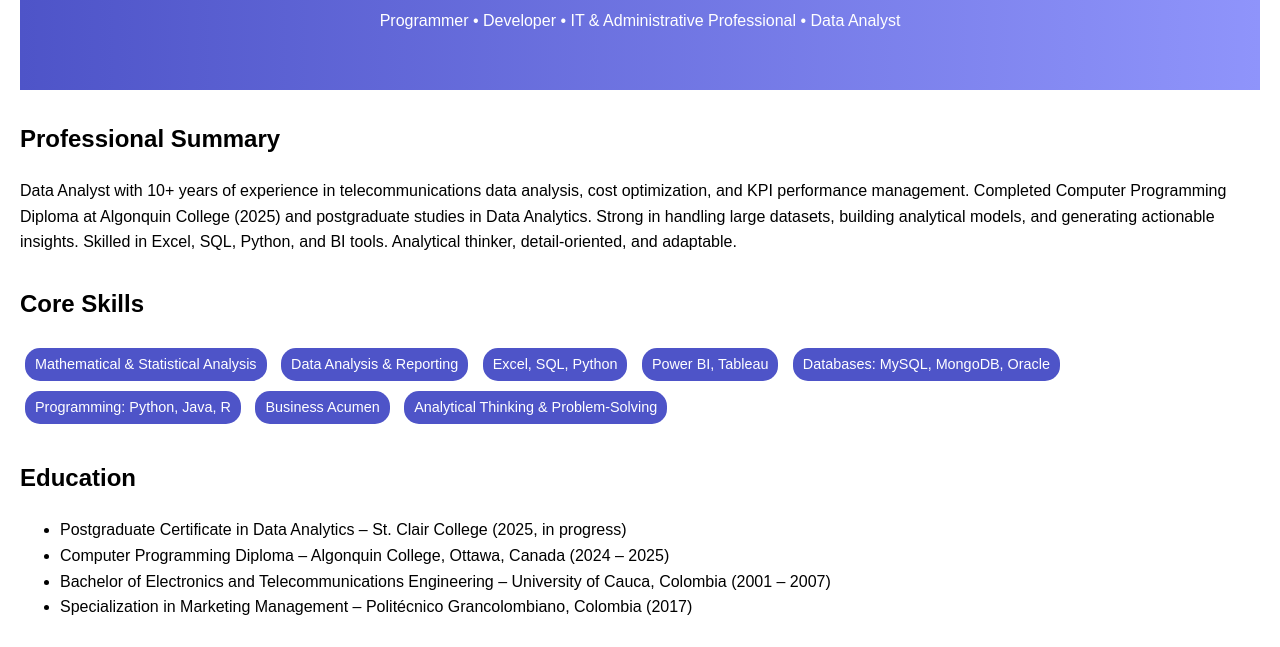
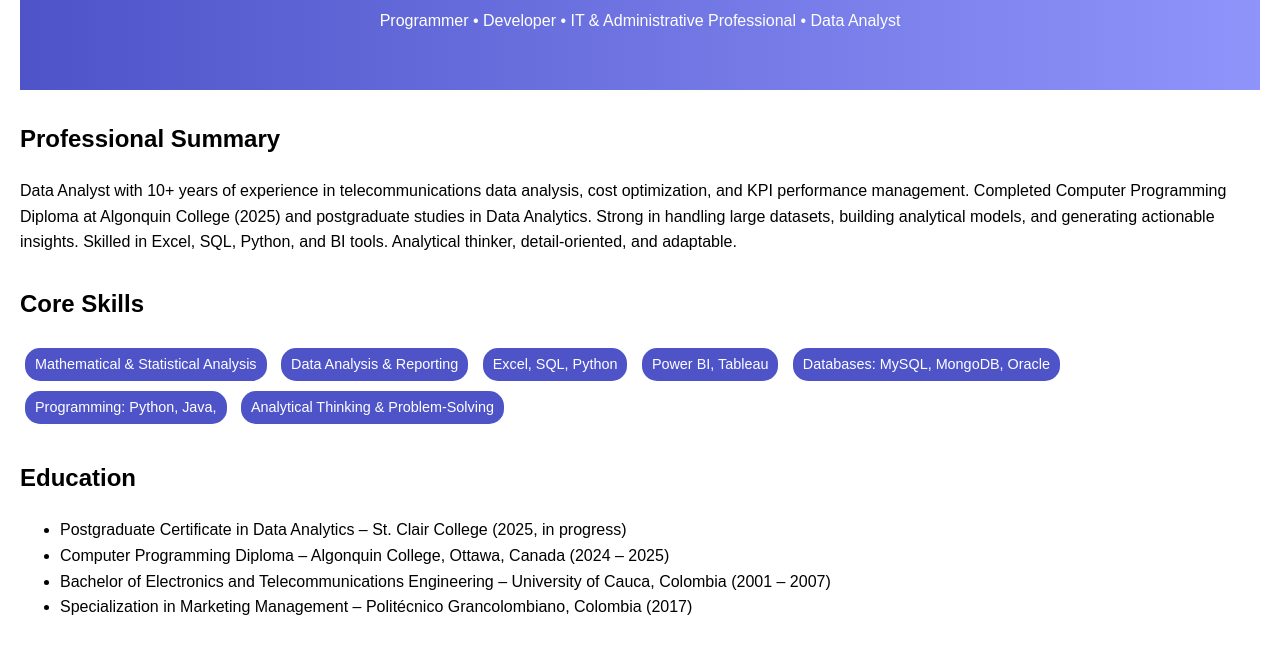
Before and after one commit to dipaogasca2025/my-github-website, a plain HTML site: page index.html in a window 1280 px wide. Shown: the part 126-773 px from the top of the page. Drawn offline with Linux system fonts and the light colour scheme.

Commit message:
Update index.html

```diff
--- a/index.html
+++ b/index.html
@@ -34,8 +34,7 @@
       <span>Excel, SQL, Python</span>
       <span>Power BI, Tableau</span>
       <span>Databases: MySQL, MongoDB, Oracle</span>
-      <span>Programming: Python, Java, R</span>
-      <span>Business Acumen</span>
+      <span>Programming: Python, Java,</span>
       <span>Analytical Thinking & Problem-Solving</span>
     </div>
   </section>
```
